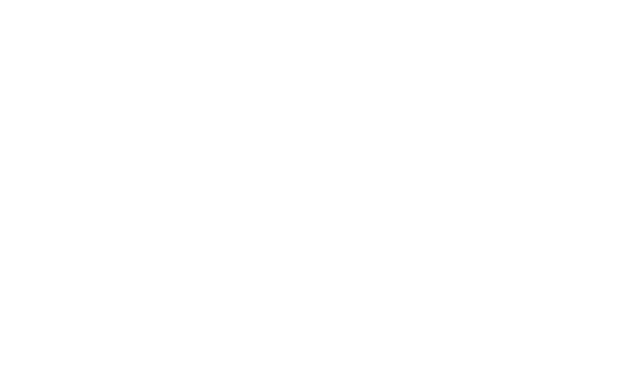
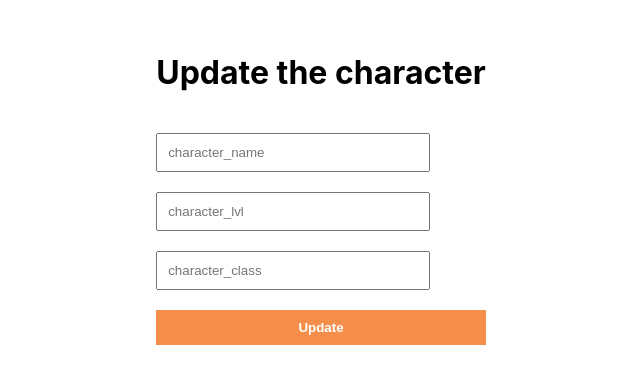
Before and after one commit to raphaelfrn/W-RFRN, a React (Create React App) app in the folder client/: page /update/1 in a window 1280 px wide. Before the commit this address had no page. Shown: the part 212-596 px from the top of the page, without its empty margins (319-959 px from the left). Built offline with nearby package versions, Linux system fonts and the light colour scheme.

Commit message:
CRUD characters

```diff
--- a/client/src/App.js
+++ b/client/src/App.js
@@ -15,7 +15,7 @@
         <Routes>
           <Route path="/" element={<Characters/>}/>
           <Route path="/add" element={<Add/>}/>
-          <Route path="/update" element={<Update/>}/>
+          <Route path="/update/:character_id" element={<Update/>}/>
         </Routes>
       </BrowserRouter>
     </div>
--- a/client/src/pages/Add.jsx
+++ b/client/src/pages/Add.jsx
@@ -36,7 +36,7 @@
       <input type="number" placeholder='character_lvl' onChange={handleChange} name='character_lvl' />
       <input type="text" placeholder='character_class' onChange={handleChange} name='character_class' />
 
-      <button onClick={handleClick}>Add</button>
+      <button class="formButton" onClick={handleClick}>Add</button>
     </div>
   )
 }
--- a/client/src/pages/Characters.jsx
+++ b/client/src/pages/Characters.jsx
@@ -21,6 +21,15 @@
 
   }, []);
 
+  const handleDelete = async (character_id)=> {
+    try {
+      await axios.delete(`http://localhost:8800/characters/${character_id}`);
+      window.location.reload()
+    } catch (error) {
+
+    }
+  }
+
   /* console.log(characters); */
 
   return (
@@ -33,8 +42,15 @@
               <h2>{character.character_name}</h2>
               <h2>{character.character_lvl}</h2>
               <h2>{character.character_class}</h2>
-              <button className='delete'>Delete</button>
-              <button className='update'>Update</button>
+              <button className="delete" onClick={()=> handleDelete(character.character_id)} >Delete</button>
+              <button className="update"><Link
+                to={`/update/${character.character_id}`}
+                style={{ color: "inherit", textDecoration: "none" }}
+              >
+                Update
+              </Link></button>
+
+
 
           </div>
         ))}
--- a/client/src/pages/Update.jsx
+++ b/client/src/pages/Update.jsx
@@ -1,8 +1,46 @@
-import React from 'react'
+import axios from "axios";
+import React from "react";
+import { useState } from "react";
+import { useLocation, useNavigate } from "react-router-dom";
 
 function Update() {
+  const [character , setCharacter] = useState({
+    character_name:"",
+    character_lvl:"",
+    character_class:"",
+    user_id:1,
+  });
+
+  const navigate = useNavigate();
+  const location = useLocation();
+
+  const characterId = location.pathname.split("/")[2];
+
+  const handleChange = (e) => {
+    setCharacter((prev) => ({ ...prev, [e.target.name]: e.target.value }));
+  };
+
+  console.log(character);
+
+  const handleClick = async e =>{
+    e.preventDefault()
+    try {
+      await axios.put("http://localhost:8800/characters/"+ characterId, character)
+      navigate("/")
+    } catch (error) {
+      console.log(error);
+    }
+  };
+
   return (
-    <div>Update</div>
+    <div className="form">
+      <h1>Update the character</h1>
+      <input type="text" placeholder='character_name' onChange={handleChange} name='character_name'/>
+      <input type="number" placeholder='character_lvl' onChange={handleChange} name='character_lvl' />
+      <input type="text" placeholder='character_class' onChange={handleChange} name='character_class' />
+
+      <button class="formButton" onClick={handleClick}>Update</button>
+    </div>
   )
 }
 
--- a/client/src/style.css
+++ b/client/src/style.css
@@ -38,3 +38,24 @@
     border: 1 px solid rgb(204,204,243);
     color: rgb(139,139, 234);
 }
+
+.form{
+    display:flex;
+    flex-direction: column;
+    gap:20px;
+}
+
+input{
+    width:250px;
+    padding:10px;
+    border: 1 px solid gray;
+}
+
+.formButton{
+    border:none;
+    padding: 10px;
+    background-color: rgb(244,142,74);
+    color: white;
+    font-weight: bold;
+    cursor: pointer;
+}
```
Also changed, not shown: 1 other file (tests, documents, lock files or other folders).
